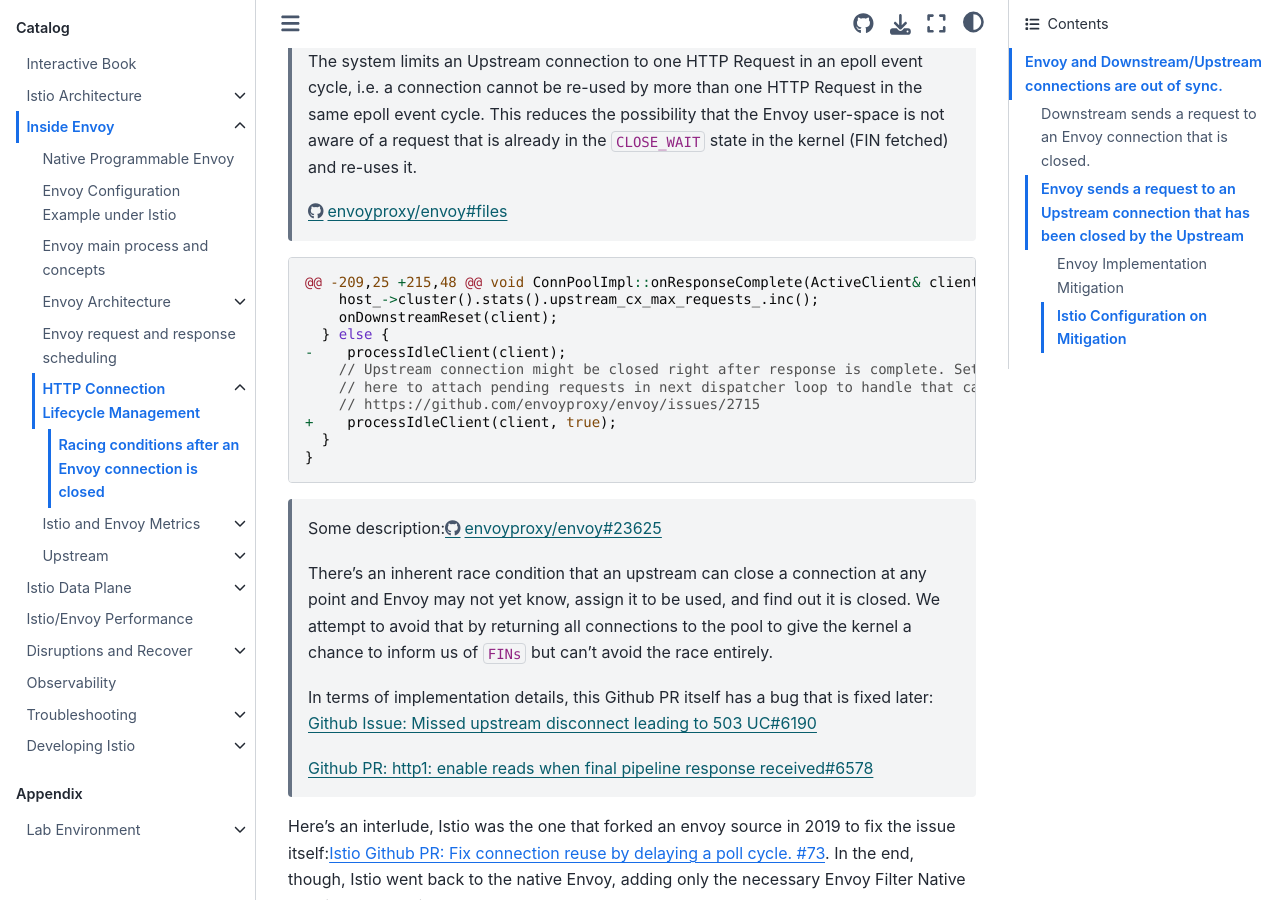
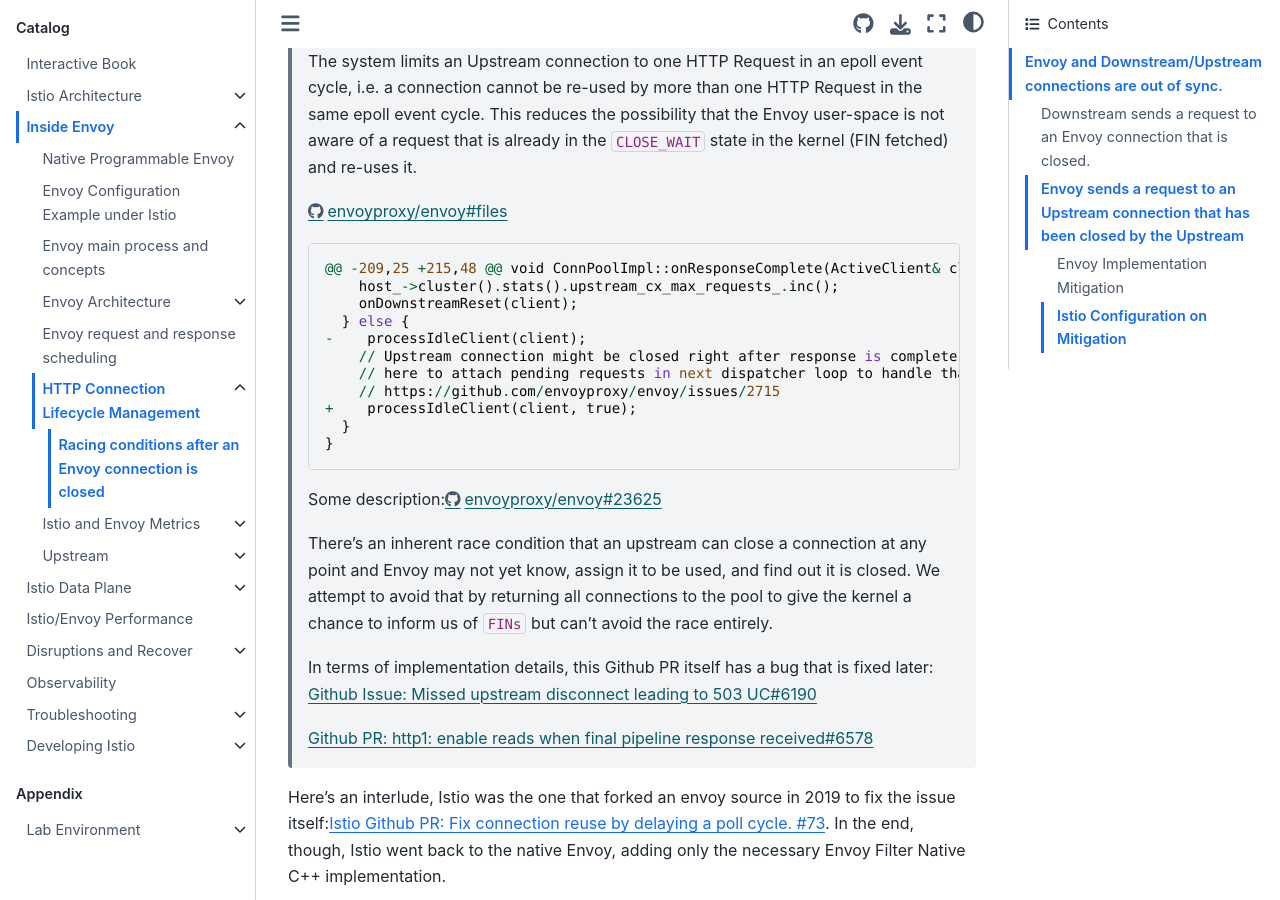
Before and after one commit to labilezhu/istio-insider-en, a Sphinx documentation site: the page built from docs/source/ch2-envoy/connection-life/connection-life-race.md, in a window 1280 px wide and 900 px high, scrolled down 9091 px. Built offline with Sphinx 7.4.7 and the Sphinx Book theme 1.1.4, drawn with Linux system fonts in a browser that asks for light colours; pages that are not in the unit, such as notebooks, are missing from menus.

Commit message:
fix epub

````diff
--- a/docs/source/ch2-envoy/connection-life/connection-life-race.md
+++ b/docs/source/ch2-envoy/connection-life/connection-life-race.md
@@ -235,21 +235,20 @@
 >
 > [https://github.com/envoyproxy/envoy/pull/2871/files](https://github.com/envoyproxy/envoy/pull/2871/files)
 >
-
-```cpp
-@@ -209,25 +215,48 @@ void ConnPoolImpl::onResponseComplete(ActiveClient& client) {
-    host_->cluster().stats().upstream_cx_max_requests_.inc();
-    onDownstreamReset(client);
-  } else {
--    processIdleClient(client);
-    // Upstream connection might be closed right after response is complete. Setting delay=true
-    // here to attach pending requests in next dispatcher loop to handle that case.
-    // https://github.com/envoyproxy/envoy/issues/2715
-+    processIdleClient(client, true);
-  }
-}
-```
-
+> ```
+> @@ -209,25 +215,48 @@ void ConnPoolImpl::onResponseComplete(ActiveClient& client) {
+>     host_->cluster().stats().upstream_cx_max_requests_.inc();
+>     onDownstreamReset(client);
+>   } else {
+> -    processIdleClient(client);
+>     // Upstream connection might be closed right after response is complete. Setting delay=true
+>     // here to attach pending requests in next dispatcher loop to handle that case.
+>     // https://github.com/envoyproxy/envoy/issues/2715
+> +    processIdleClient(client, true);
+>   }
+> }
+> ```
+>
 > Some description:[https://github.com/envoyproxy/envoy/issues/23625#issuecomment-1301108769](https://github.com/envoyproxy/envoy/issues/23625#issuecomment-1301108769)
 >
 > There's an inherent race condition that an upstream can close a connection at any point and Envoy may not yet know, assign it to be used, and find out it is closed. We attempt to avoid that by returning all connections to the pool to give the kernel a chance to inform us of `FINs` but can't avoid the race entirely.
````
Also changed, not shown: docs/source/ch2-envoy/envoy-istio-metrics/envoy-stat.md (+2 -2 lines).
